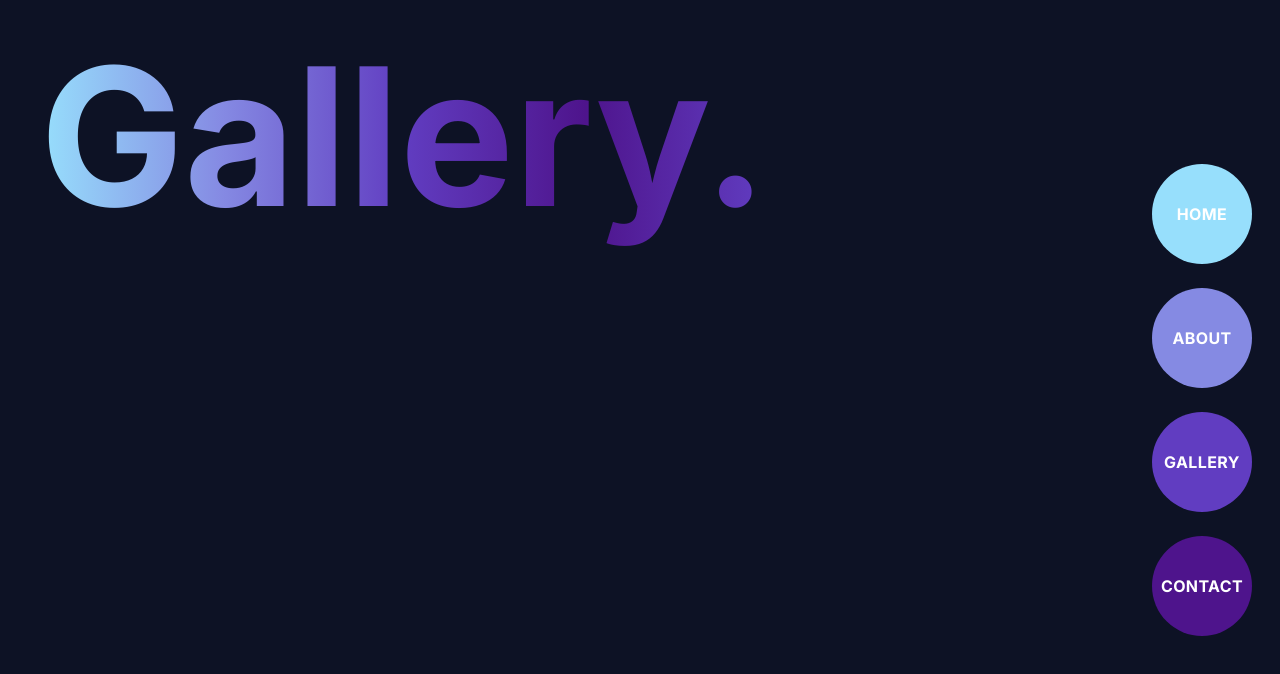
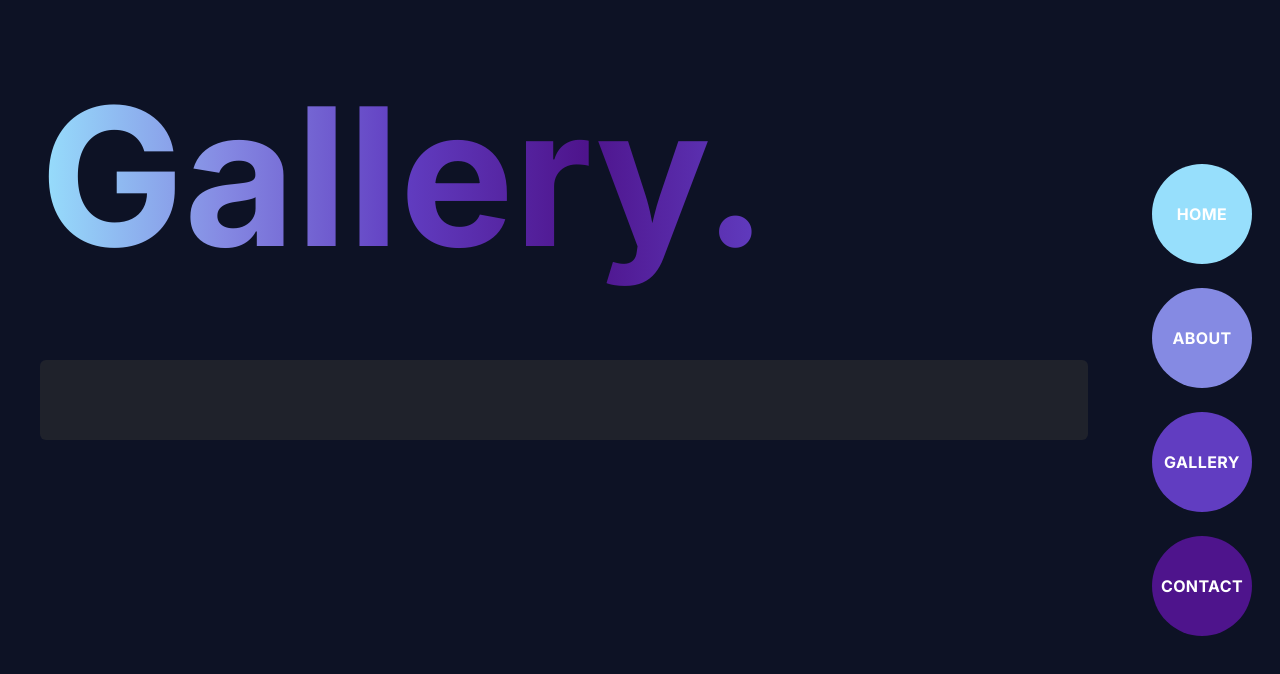
Before and after one commit to eobcre/portfolio-next13, a Next.js app: page /gallery in a window 1280 px wide. Shown: the top 674 px of the page. Built offline with nearby package versions, Linux system fonts and the light colour scheme.

Commit message:
updated layout

```diff
--- a/src/app/(routes)/gallery/page.tsx
+++ b/src/app/(routes)/gallery/page.tsx
@@ -5,8 +5,11 @@ import TypeWriting from '@/app/components/TypeWriting';
 
 const GalleryPage = () => {
   return (
-    <div className='pl-10 py-10'>
+    <div className='px-10 py-20 md:pl-10 w-full md:pr-48'>
       <TypeWriting text='Gallery.' delay={200} />
+      <div className='pt-28'>
+        <div className='bg-[#333333] bg-opacity-50 rounded-md -mt-3 sm:-mt-4 p-10 md:-mt-5 lg:-mt-6'></div>
+      </div>
     </div>
   );
 };
```
